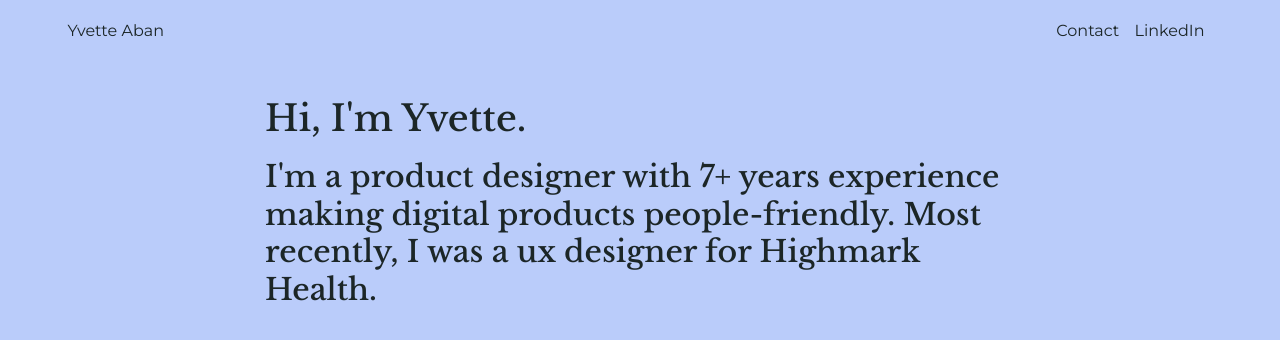
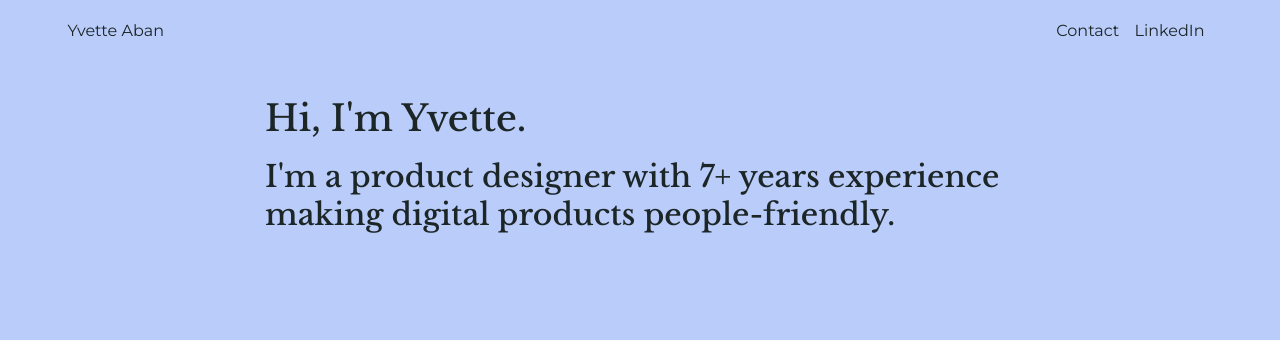
Before and after one commit to yvetteaban/yvetteaban.github.io, a Jekyll site: the page built from index.html, in a window 1280 px wide. Shown: the top 340 px of the page. Built offline with Jekyll 4.4.1, drawn with Linux system fonts in a browser that asks for light colours; nearby versions of some CDN libraries.

Commit message:
deleted text

```diff
--- a/_layouts/homepage.html
+++ b/_layouts/homepage.html
@@ -13,7 +13,7 @@
         <div class="col-sm-8 col-md-8 col-sm-offset-2 col-md-offset-2">
         <section class="intro">
             <h1>Hi, I'm Yvette.</h1>
-            <h2>I'm a product designer with 7+ years experience making digital products people-friendly. Most recently, I was a ux designer for Highmark Health.</h2>
+            <h2>I'm a product designer with 7+ years experience making digital products people-friendly. </h2>
         </section>
         </div>
     </div>
```
Also changed, not shown: 1 other file.
